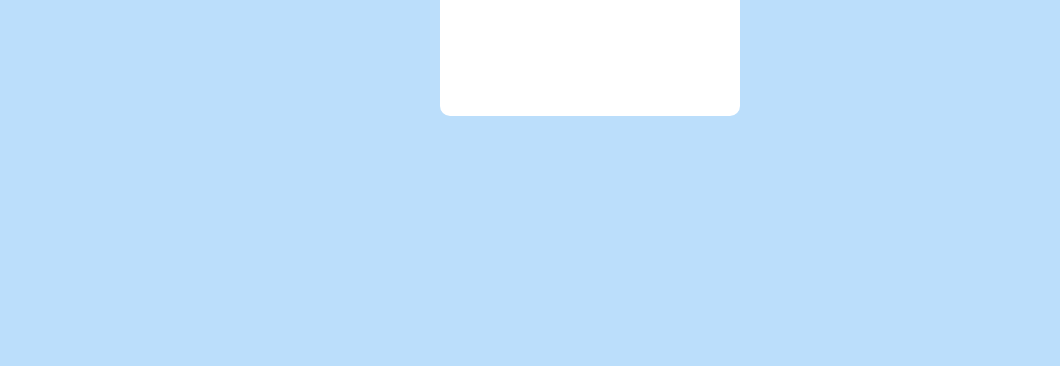
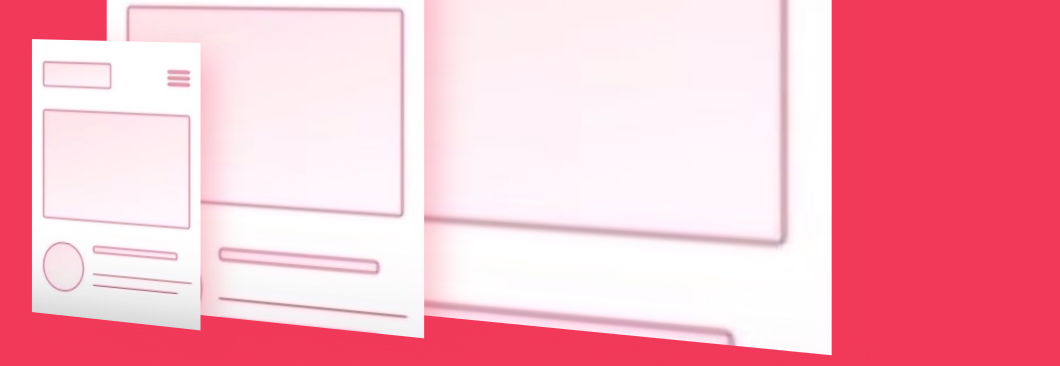
Before and after one commit to LypkaB/CSS-features, a plain HTML site: page index.html in a window 1280 px wide. Shown: the part 434-800 px from the top of the page, without its empty margins (50-1110 px from the left). Drawn offline with Linux system fonts and the light colour scheme.

Commit message:
CSS transformations

```diff
--- a/css/style.css
+++ b/css/style.css
@@ -18,60 +18,74 @@ li {
     padding: 0;
 }
 
+/* -------------------------------------------------
+	Styles
+   ------------------------------------------------- */
 body {
+    margin: 0;
     font-family: sans-serif;
 }
 
-/* -------------------------------------------------
-	Styles
-   ------------------------------------------------- */
-.wrap {
-    position: absolute;
-    width: 100%;
-    height: 100%;
-    top: 0;
-    left: 0;
-    background-color: #bbdefb;
+.section {
+    height: 100vh;
     display: flex;
     justify-content: center;
     align-items: center;
+    background-color: #f2395a;
+    color: #fff;
+    perspective: 1000px;
+    position: relative;
 }
 
-.card {
-    position: relative;
-    width: 300px;
-    height: 300px;
-    perspective: 1000px;
+.heading {
+    margin-left: 50%;
 }
 
-.card:hover .front {
-    transform: rotateY(180deg);
+.phone,
+.tablet,
+.desktop {
+    position: absolute;
+    background-color: #fff;
+    box-shadow: 13px 13px 32px 0 rgba(242, 57, 90, .3);
+    transition: 1s;
+    transform: translateY(100%);
 }
 
-.card:hover .back {
-    transform: rotateY(360deg);
+.section:hover .phone,
+.section:hover .tablet,
+.section:hover .desktop {
+    transform: translateY(-45px) rotateY(-15deg);
 }
 
-.front,
-.back {
-    position: absolute;
-    width: 100%;
-    height: 100%;
-    top: 0;
-    left: 0;
-    display: flex;
-    justify-content: center;
-    align-items: center;
-    transition: 1s;
-    backface-visibility: hidden;
-    border-radius: 10px;
+.phone {
+    width: 200px;
+    height: 280px;
+    left: 5%;
+    bottom: 0;
+    z-index: 3;
+    background: #fff url('../images/mobile.jpg') center no-repeat;
+    background-size: cover;
+    transition-delay: 0.2s;
 }
 
-.front {
-    background-color: white;
+.tablet {
+    width: 360px;
+    height: 380px;
+    background: #fff url('../images/mobile.jpg') center no-repeat;
+    background-size: cover;
+    bottom: 0;
+    left: 10%;
+    transition-delay: 0.4s;
+    z-index: 2;
 }
 
-.back {
-    background-color: #bdbdbd;
-    transform: rotateY(180deg);
+.desktop {
+    width: 680px;
+    height: 480px;
+    background: #fff url('../images/mobile.jpg') center no-repeat;
+    background-size: cover;
+    bottom: 0;
+    left: 15%;
+    transition-delay: 0.6s;
+    z-index: 1;
 }
--- a/index.html
+++ b/index.html
@@ -12,11 +12,11 @@
     <link rel="stylesheet" href="css/style.css">
 </head>
 <body>
-    <div class="wrap">
-        <div class="card">
-            <div class="front"><span>Front</span></div>
-            <div class="back"><span>Back</span></div>
-        </div>
+    <div class="section">
+        <div class="phone"></div>
+        <div class="tablet"></div>
+        <div class="desktop"></div>
+        <h1 class="heading">Adaptive layout</h1>
     </div>
 </body>
 </html>
```
Also changed, not shown: images/mobile.jpg (added).
